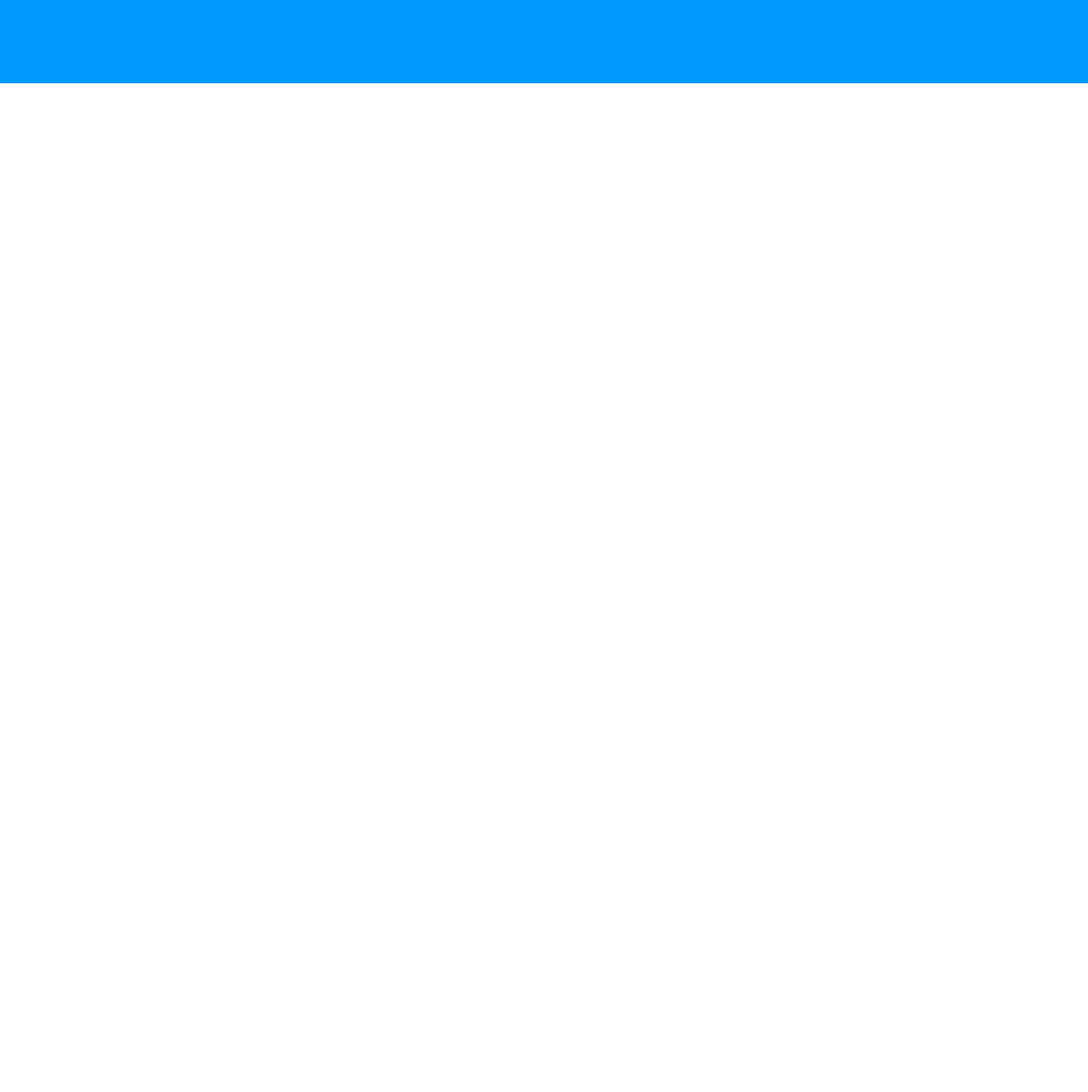
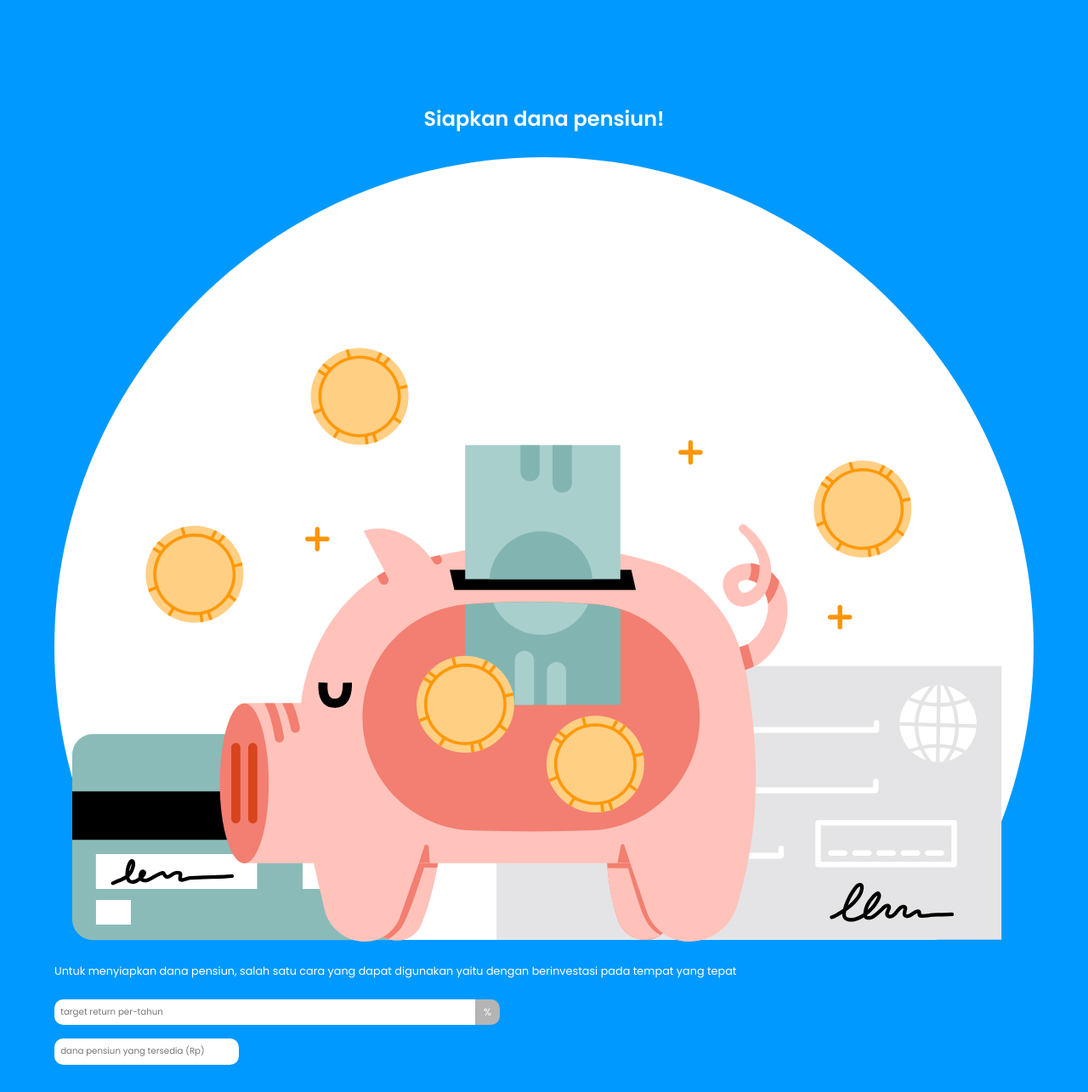
Before and after one commit to nhardiansa/hitung-dana-pensiun, a plain HTML site: page index.html in a window 1280 px wide. Shown: the part 2764-4049 px from the top of the page at 85% size. Before the commit the page ends 2862 px from the top, so only its background shows below. Drawn offline with Linux system fonts and the light colour scheme.

Commit message:
mengerjakan bagian prepare

```diff
--- a/index.html
+++ b/index.html
@@ -88,5 +88,27 @@
         d="M0,64L34.3,85.3C68.6,107,137,149,206,176C274.3,203,343,213,411,202.7C480,192,549,160,617,149.3C685.7,139,754,149,823,138.7C891.4,128,960,96,1029,74.7C1097.1,53,1166,43,1234,58.7C1302.9,75,1371,117,1406,138.7L1440,160L1440,320L1405.7,320C1371.4,320,1303,320,1234,320C1165.7,320,1097,320,1029,320C960,320,891,320,823,320C754.3,320,686,320,617,320C548.6,320,480,320,411,320C342.9,320,274,320,206,320C137.1,320,69,320,34,320L0,320Z"
       ></path>
     </svg>
+
+    <!-- Prepare -->
+    <div class="prepare">
+      <h2>Siapkan dana pensiun!</h2>
+      <img src="assets/6 - FINANCES 1.svg" alt="siapkan dana pensiun!" />
+
+      <p>
+        Untuk menyiapkan dana pensiun, salah satu cara yang dapat digunakan
+        yaitu dengan berinvestasi pada tempat yang tepat
+      </p>
+
+      <div class="input-funds">
+        <div class="return">
+          <input type="text" placeholder="target return per-tahun" />
+          <div class="percent">%</div>
+        </div>
+        <div class="already-funds">
+          <input type="text" placeholder="dana pensiun yang tersedia (Rp)" />
+        </div>
+      </div>
+      <div class="funds-prepared"></div>
+    </div>
   </body>
 </html>
--- a/sass/style.scss
+++ b/sass/style.scss
@@ -5,6 +5,10 @@
 
   font-family: Poppins;
   font-style: normal;
+}
+
+input {
+  color: #474747;
 }
 
 $centerValue: 90%;
@@ -71,22 +75,24 @@ svg {
   padding-top: 1.5rem;
   padding-bottom: 2.5rem;
 
+  h2,
+  img,
+  .spending-input {
+    @include childGrid();
+  }
+
   h2 {
-    @include childGrid();
-
     font-size: 1.5rem;
     color: #3c3c3c;
     text-align: center;
   }
 
   img {
-    @include childGrid();
     width: 100%;
     margin-top: 1.75rem;
   }
 
   .spending-input {
-    @include childGrid();
     margin-top: 1.75rem;
 
     .spending-now,
@@ -149,7 +155,7 @@ svg {
           padding: 0.7em;
           color: #f1f1f1;
           background-color: #aaaaaa;
-          border-radius: 0px 1em 1em 0px;
+          border-radius: 0px 0.98em 0.98em 0px;
         }
       }
 
@@ -198,8 +204,80 @@ svg {
 
         p.total {
           font-size: 1rem;
+          font-weight: 600;
         }
       }
     }
   }
 }
+
+.prepare {
+  @include childGrid(false);
+  @include gridIt();
+  background: #0099ff;
+  color: #ffff;
+
+  padding-top: 1.5rem;
+
+  h2,
+  img,
+  p,
+  .input-funds,
+  .funds-prepared {
+    @include childGrid();
+  }
+
+  h2 {
+    text-align: center;
+  }
+
+  img {
+    margin-top: 1.75em;
+    width: 100%;
+  }
+
+  p {
+    margin-top: 2em;
+    width: 76%;
+    font-size: 0.8rem;
+  }
+
+  .input-funds {
+    margin-top: 1.5em;
+
+    .return {
+      display: flex;
+
+      input {
+        width: 43%;
+        border-radius: 1em 0 0 1em;
+        border: none;
+        font-size: 0.64rem;
+        padding: 0.7em;
+      }
+
+      .percent {
+        background-color: #b4b4b4;
+        color: #ffff;
+        font-size: 0.75rem;
+        padding: 0.5em 0.8em;
+        border-radius: 0 0.85em 0.85em 0;
+      }
+    }
+
+    .already-funds {
+      margin-top: 1em;
+
+      input {
+        border-radius: 1em;
+        border: none;
+        font-size: 0.64rem;
+        padding: 0.7em;
+      }
+    }
+  }
+
+  .funds-prepared {
+    margin-top: 2em;
+  }
+}
```
Also changed, not shown: css/style.css, 1 other file.
